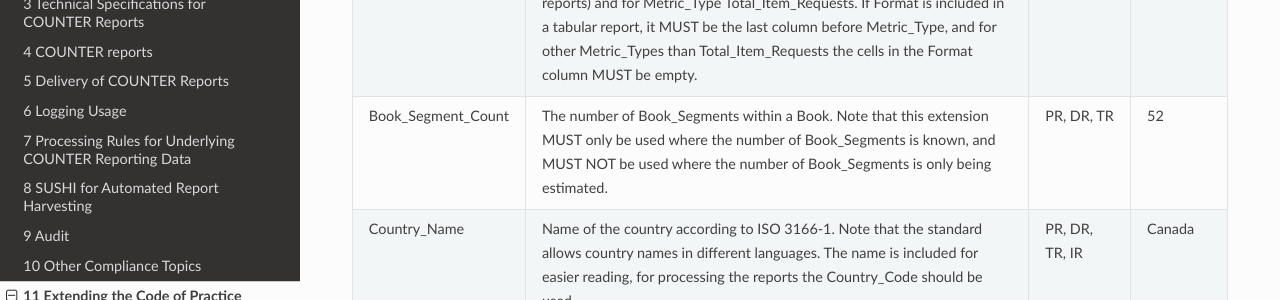
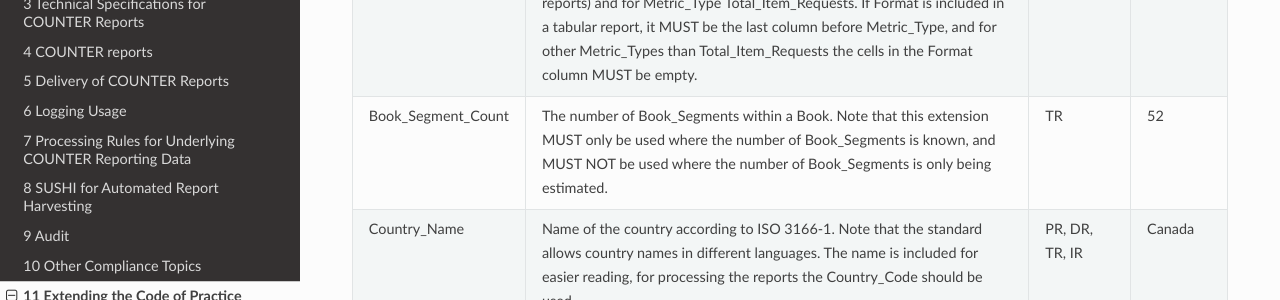
Before and after one commit to Project-Counter/cop5, a Sphinx documentation site: the page built from source/11-extending/05-reserved-values-available-for-extending-reports.rst, in a window 1280 px wide and 900 px high, scrolled down 766 px. Shown: the part 151-451 px from the top of the window. Built offline with Sphinx 7.4.7 and the Read the Docs theme 2.0.0, drawn with Linux system fonts in a browser that asks for light colours.

Commit message:
Where book_segment applies
removed pr, dr - book_segment extension now only for tr

```diff
--- a/source/11-extending/05-reserved-values-available-for-extending-reports.rst
+++ b/source/11-extending/05-reserved-values-available-for-extending-reports.rst
@@ -46,7 +46,7 @@ COUNTER recognizes that there are some common extensions that content providers
 
    * - Book_Segment_Count
      - The number of Book_Segments within a Book. Note that this extension MUST only be used where the number of Book_Segments is known, and MUST NOT be used where the number of Book_Segments is only being estimated.
-     - PR, DR, TR
+     - TR
      - 52
 
    * - Country_Name
```
